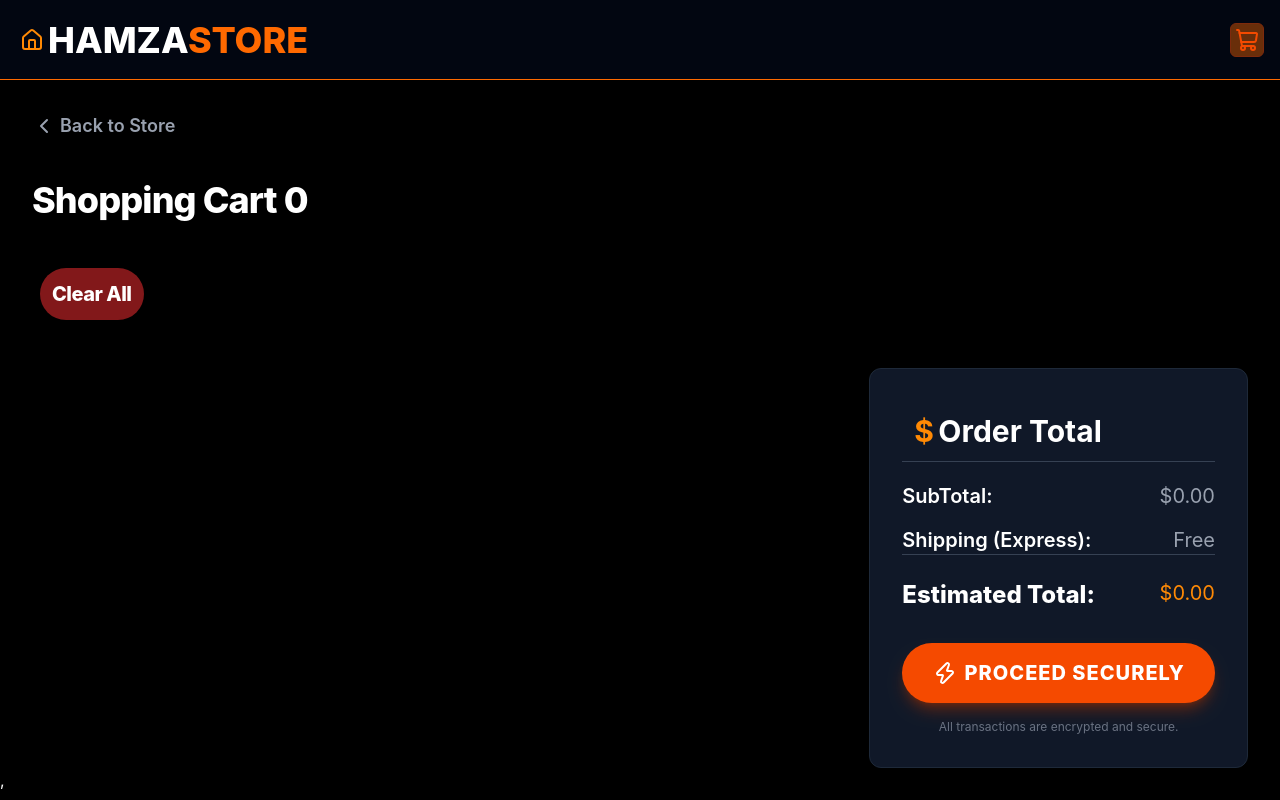
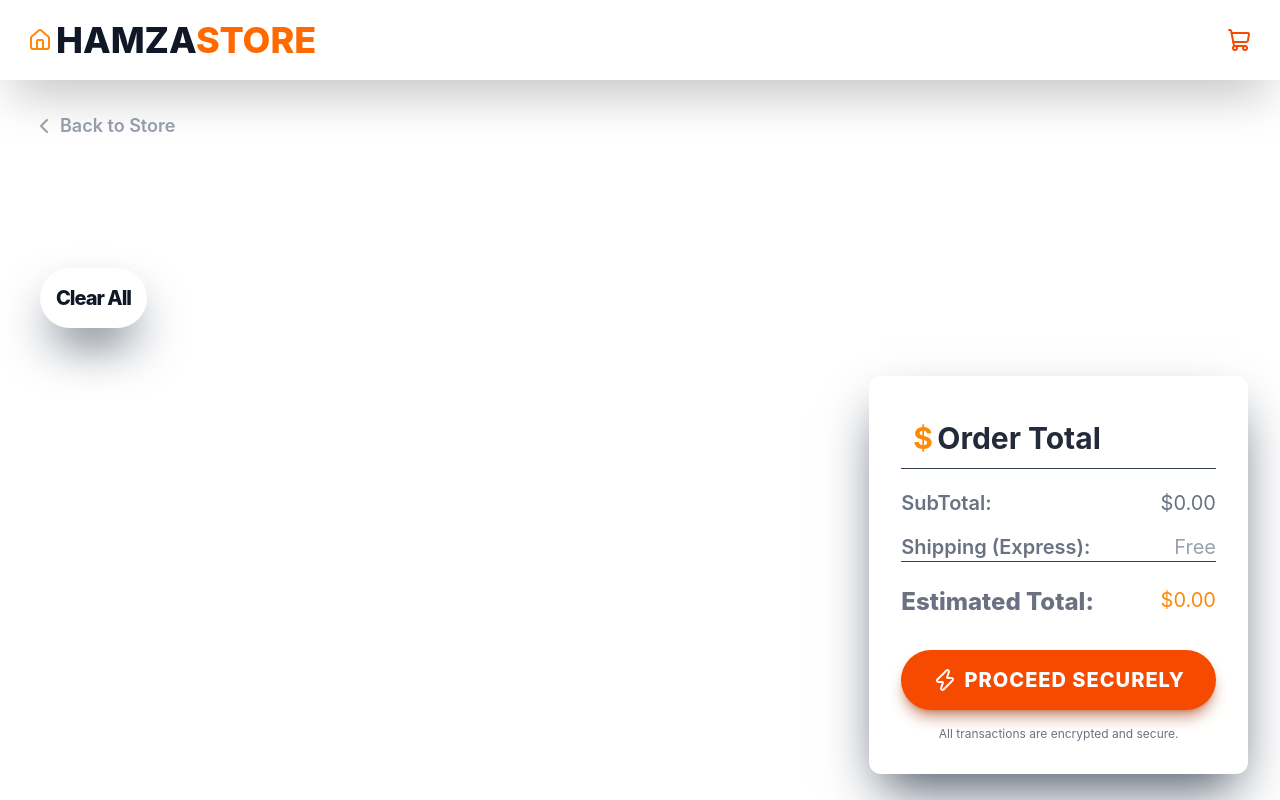
Before and after one commit to hamza143290ali-debug/Eccomerce-store, a React (Vite) app: page /cartpage in a window 1280 px wide. Built offline with nearby package versions, Linux system fonts and the light colour scheme.

Commit message:
background and color changes version2

```diff
--- a/src/App.jsx
+++ b/src/App.jsx
@@ -48,7 +48,7 @@ const router = createBrowserRouter([
 
 function App() {
   return (
-    <div className="bg-black min-h-screen text-white">
+    <div className=" min-h-screen text-white">
       <RouterProvider router={router} />
     </div>
   );
--- a/src/components/CategoryFilter.jsx
+++ b/src/components/CategoryFilter.jsx
@@ -13,15 +13,15 @@ function CategoryFilter() {
   return (
     <>
       <div className="flex flex-wrap gap-3 border-b border-gray-800 pb-6">
-        <Tag className="w-5 h-5 text-orange-500 mt-2 mr-2 hidden sm:block" />
+        <Tag className="w-5 h-5 text-orange-500 mt-4 mr-2 hidden sm:block" />
 
         {availableCategories.map((category) => (
           <button
             key={category}
-            className={`px-4 py-2 font-bold rounded-full text-sm transition duration-200 shadow-md ${
+            className={`px-4 py-2 font-bold rounded-full text-sm  text-gray-900 transition duration-200 shadow-md ${
               selectedCategory === category
                 ? "bg-orange-600 text-white shadow-orange-800/50"
-                : "bg-gray-800 text-gray-300 hover:bg-gray-700 hover:text-orange-400 border border-gray-700"
+                : " text-gray-300 hover:bg-gray-700 hover:text-orange-400 "
             }`}
           >
             {category}
--- a/src/components/Navbar.jsx
+++ b/src/components/Navbar.jsx
@@ -8,9 +8,9 @@ function Navbar() {
   const { cartCount } = useCart();
   return (
     <>
-      <nav className="w-full h-20  bg-gray-950/95 flex justify-between border-b-1 border-orange-500 items-center sticky md:pt-5 md:pb-5 ">
+      <nav className="w-full h-20  bg-gray-white/20 backdrop-blur-md shadow-2xl flex justify-between  items-center sticky md:pt-5 md:pb-5  mx-auto px-2">
         {/* left side */}
-        <div className="flex space-x-1 ml-5 text-2xl font-extrabold items-center md:text-4xl md:font-extrabold">
+        <div className="flex space-x-1 ml-5 text-2xl font-extrabold items-center md:text-4xl md:font-extrabold text-gray-900">
           <Link to="/">
             <span>
               <House className="text-orange-400 curstor-pointer hover:text-orange-500 transition-all duration-200" />
@@ -23,7 +23,7 @@ function Navbar() {
 
         {/* right side */}
         <Link to="/Cartpage">
-          <div className="mr-4 bg-orange-500/40 p-1 rounded-md border-orange-900 border-1 relative">
+          <div className="mr-4  p-1 rounded-md  border-1 relative">
             <ShoppingCart className=" text-orange-600 hover:text-orange-500 cursor-pointer transition-all duration-200" />
             {cartCount > 0 && (
               <span className="absolute top=0 right-0 inline-flex items-center justify-center px-2 py-1 animate-bounce text-sm font-bold leading-none text-white transform translate-x-1/2 -translate-y/12 bg-red-600 rounded-full min-w-6">
--- a/src/components/SearchFilter.jsx
+++ b/src/components/SearchFilter.jsx
@@ -4,12 +4,12 @@ import { Search } from "lucide-react";
 function SearchFilter() {
   return (
     <>
-      <div className="mb-5 p-5 bg-gray-900 rounded-2xl shadow-2xl border-y-gray-800">
-        <div className="flex items-center border border-gray-700 roundex-xl overflow-hidden focus-within:ring-4 focus-within:ring-orange-600/50 transition duration-300 bg-gray-800 ">
+      <div className="mb-7 p-4  rounded-2xl shadow-2xl backdrop-blur-md">
+        <div className="flex items-center border  roundex-xl overflow-hidden focus-within:ring-4 focus-within:ring-orange-400 transition duration-300  rounded-2xl ">
           <Search className="text-gray-500 ml-3 w-5 h-5 " />
           <input
             type="text"
-            className="w-full p-4 outline-none text-white bg-gray-800 placeholder-gray-500 text-base font-medium"
+            className="w-full p-4 outline-none text-gray-900 placeholder-gray-500 text-base font-medium"
             placeholder="Search high-performance product by name or feature..."
           />
         </div>
--- a/src/components/productCart.jsx
+++ b/src/components/productCart.jsx
@@ -6,7 +6,7 @@ import { useCart } from "../context/CartContex";
 function ProductCart({ product }) {
   const { addToCart } = useCart();
   return (
-    <div className="group bg-gray-900 rounded-2xl shadow-xl overflow-hidden flex flex-col h-full transition duration-500 border-2 border-gray-800 hover:shadow-orange-900/40">
+    <div className="group  rounded-2xl shadow-xl overflow-hidden flex flex-col h-full transition duration-500 border-2  hover:shadow-orange-900/40">
       <NavLink
         to={`/product/${product.id}`}
         className="relative cursor-pointer overflow-hidden"
@@ -24,7 +24,7 @@ function ProductCart({ product }) {
 
       <div className="p-5 flex flex-col grow">
         <NavLink to={`/product/${product.id}`}>
-          <h3 className="text-2xl font-extrabold text-white mb-2 cursor-pointer hover:text-orange-400 transition-all duration-200 line-clamp-1">
+          <h3 className="text-2xl font-extrabold text-gray-800 mb-2 cursor-pointer hover:text-orange-400 transition-all duration-200 line-clamp-1">
             {product.name}
           </h3>
         </NavLink>
@@ -34,7 +34,7 @@ function ProductCart({ product }) {
         </p>
 
         <div className="flex items-center text-xs text-gray-500 mb-4">
-          <span className="px-3 py-1 bg-gray-800 border border-gray-700 rounded-full font-semibold">
+          <span className="px-3 py-1 font-semibold">
             {product.category}
           </span>
         </div>
--- a/src/pages/CartPage.jsx
+++ b/src/pages/CartPage.jsx
@@ -25,12 +25,12 @@ function CartPage() {
         </h2>
 
         {/* clear cart */}
-        <h2 className="text-xl p-2 font-extrabold text-white mb-10 tracking-tight cursor-pointer">
+        <h2 className="text-xl p-2 font-extrabold text-gray-900 mb-10 tracking-tight cursor-pointer">
           <button
             onClick={() => {
               clearCart();
             }}
-            className="bg-red-900 p-3 rounded-full hover:bg-orange-400/40 transition-all duration-300 cursor-pointer"
+            className="shadow-2xl shadow-gray-600  p-4 tracking-tighter rounded-full hover:bg-orange-400/40 transition-all duration-300 cursor-pointer"
           >
             Clear All
           </button>
@@ -43,24 +43,24 @@ function CartPage() {
             ))}
           </div>
 
-          <div className="lg:col-span-1 p-8 bg-gray-900 rounded-xl shadow-2xl border-1-4 sticky top-20 h-fit border border-gray-800">
-            <h3 class="text-3xl font-bold text-white mb-5 border-b border-gray-700 p-3 flex space-x-2 items-center">
+          <div className="lg:col-span-1 p-8  rounded-xl shadow-2xl sticky top-20 h-fit shadow-gray-600">
+            <h3 class="text-3xl font-bold text-gray-900/92 mb-5 border-b border-gray-700 p-3 flex space-x-2 items-center">
               <div className="flex justify-between">
                 <span className="w-6 h-6 text-orange-400">$</span>
                 <span>Order Total </span>
               </div>
             </h3>
 
-            <div className="space-y-4 text-gray-400">
+            <div className="space-y-4 text-gray-500">
               {/* subtotal */}
               <div className="flex justify-between text-xl">
-                <span className="font-semibold text-white">SubTotal:</span>
+                <span className="font-semibold text-gray-500">SubTotal:</span>
                 <span>${cartTotal.toFixed(2)}</span>
               </div>
 
               {/* shipping express */}
               <div className="flex justify-between text-xl">
-                <span className="font-semibold text-white">
+                <span className="font-semibold text-gray-500">
                   Shipping (Express):
                 </span>
                 <span className="text-gray-400">Free</span>
@@ -70,7 +70,7 @@ function CartPage() {
             {/* estemate total */}
 
             <div className="flex justify-between text-xl pt-6 border-t border-gray-700">
-              <span className=" text-white text-2xl font-extrabold">
+              <span className=" text-gray-500 text-2xl font-extrabold">
                 Estimated Total:
               </span>
               <span className="text-orange-400">${cartTotal.toFixed(2)}</span>
--- a/src/pages/CheckOut.jsx
+++ b/src/pages/CheckOut.jsx
@@ -22,7 +22,7 @@ function CheckOut() {
       </p>
 
       <form
-        className="bg-gray-900 flex flex-col items-start px-8 rounded-xl mt-20 py-10 justify-evenly"
+        className=" shadow-2xl shadow-gray-700 flex flex-col items-start px-8 rounded-xl mt-20 py-10 justify-evenly"
         onSubmit={handleSubmit(formHandler)}
       >
         {/* shipping information with icon */}
```
Also changed, not shown: src/components/CartItem.jsx (+8 -8 lines), src/pages/productDetail.jsx (+8 -8 lines), 1 other file (tests, documents, lock files or other folders).
